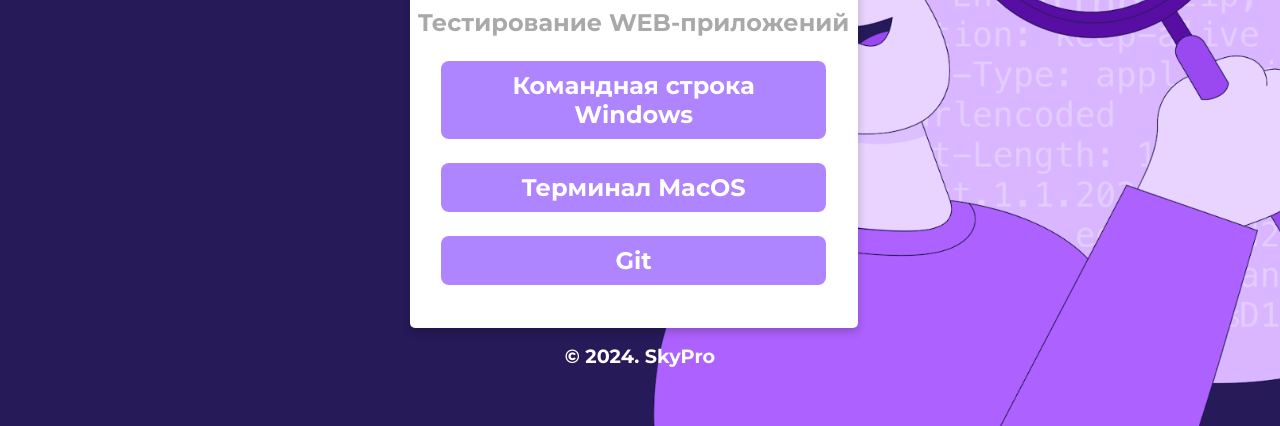
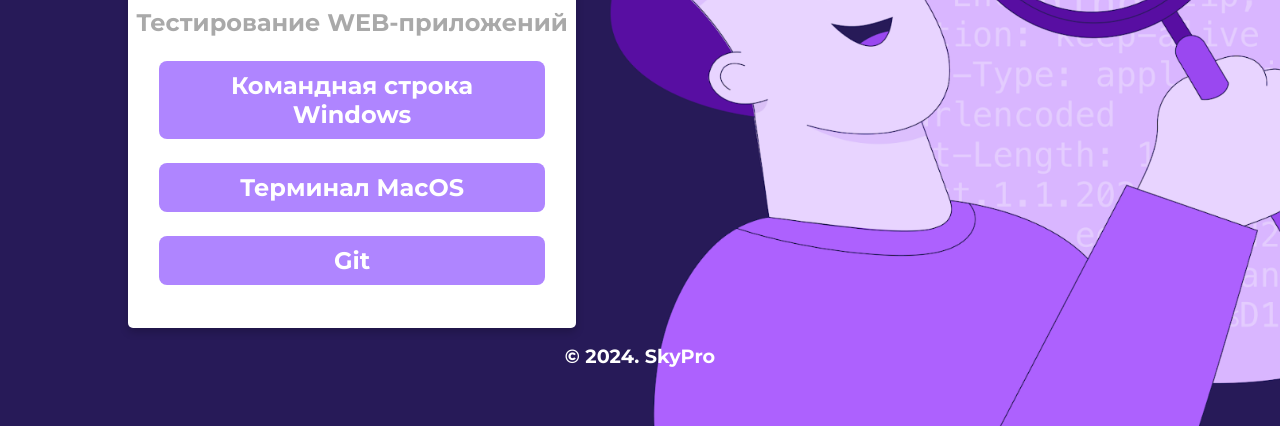
Before and after one commit to ahnika872/hw-final-test, a plain HTML site: page index.html in a window 1280 px wide. Shown: the part 374-800 px from the top of the page. Drawn offline with Linux system fonts and the light colour scheme.

Commit message:
Изменила расположение окна в главном меню и добавила в  new_branch

```diff
--- a/css/style.css
+++ b/css/style.css
@@ -31,7 +31,7 @@ body {
 
 @media screen and (min-width: 1001px) {
 	.card {
-		margin-left: 32%;
+		margin-left: 10%;
 		margin-top: 2%;
 		padding: 0px;
 		background-color: white;
```
